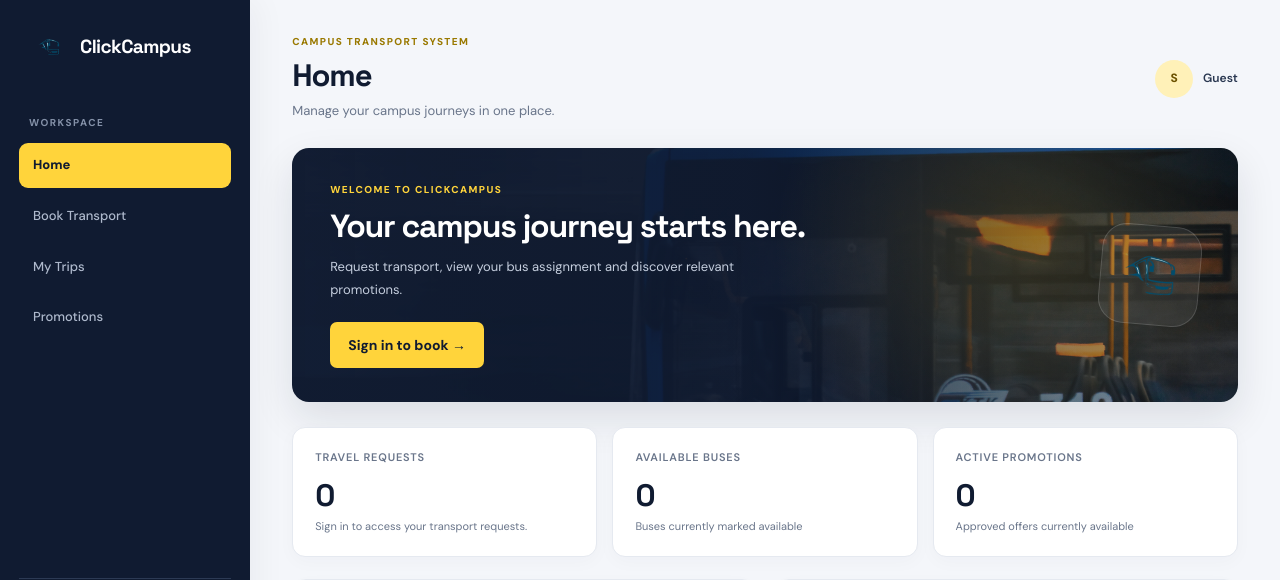
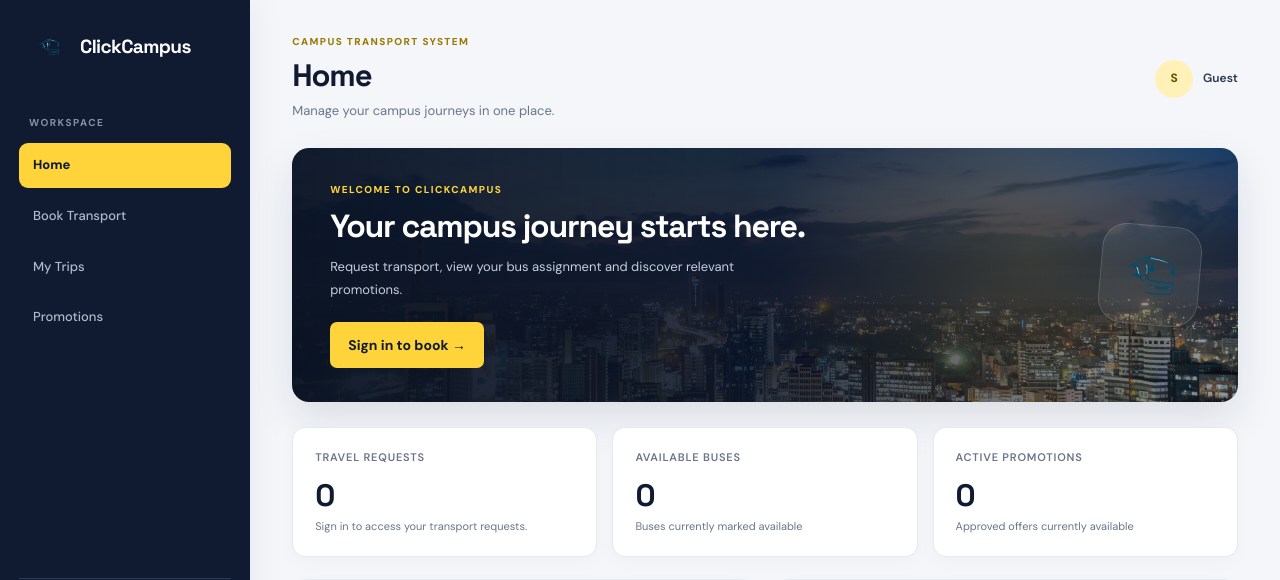
Before and after one commit to iisika/ClickCampus, a Django app: page /student/ in a window 1280 px wide. Shown: the top 580 px of the page. Run offline with Django 5.2, Linux system fonts and the light colour scheme; data that the repository does not hold is empty.

Commit message:
Bring Nairobi dusk imagery into student dashboard

```diff
--- a/transport/static/transport/student.css
+++ b/transport/static/transport/student.css
@@ -21,7 +21,7 @@
 .student-dashboard .topbar .muted{font-size:13px}
 .student-dashboard .profile{font-size:12px;color:#293750}
 .student-dashboard .avatar{background:#fff1b8;color:#6c5200}
-.student-dashboard .welcome{position:relative;isolation:isolate;min-height:235px;padding:34px 38px;border-radius:17px;background:linear-gradient(90deg,rgba(16,27,49,.98) 0%,rgba(16,27,49,.91) 48%,rgba(16,27,49,.25) 100%),url('/static/transport/image/admin-bus-banner.jpg.jpg') center 48%/cover no-repeat;box-shadow:0 16px 40px #101b311c}
+.student-dashboard .welcome{position:relative;isolation:isolate;min-height:235px;padding:34px 38px;border-radius:17px;background:linear-gradient(90deg,rgba(10,19,36,.96) 0%,rgba(10,19,36,.86) 48%,rgba(10,19,36,.42) 100%),url('/static/transport/image/pexels-mwauraken-29069329.jpg') center 48%/cover no-repeat;box-shadow:0 16px 40px #101b311c}
 .student-dashboard .welcome:after{content:'';position:absolute;z-index:-1;inset:0;background:radial-gradient(circle at 78% 40%,rgba(255,212,59,.16),transparent 34%)}
 .student-dashboard .welcome h2{font-family:'Space Grotesk',sans-serif;font-size:clamp(25px,2.5vw,34px);letter-spacing:-1.2px}
 .student-dashboard .welcome p:not(.eyebrow){max-width:470px;color:#c5cede;font-size:13px;line-height:1.8}
```
